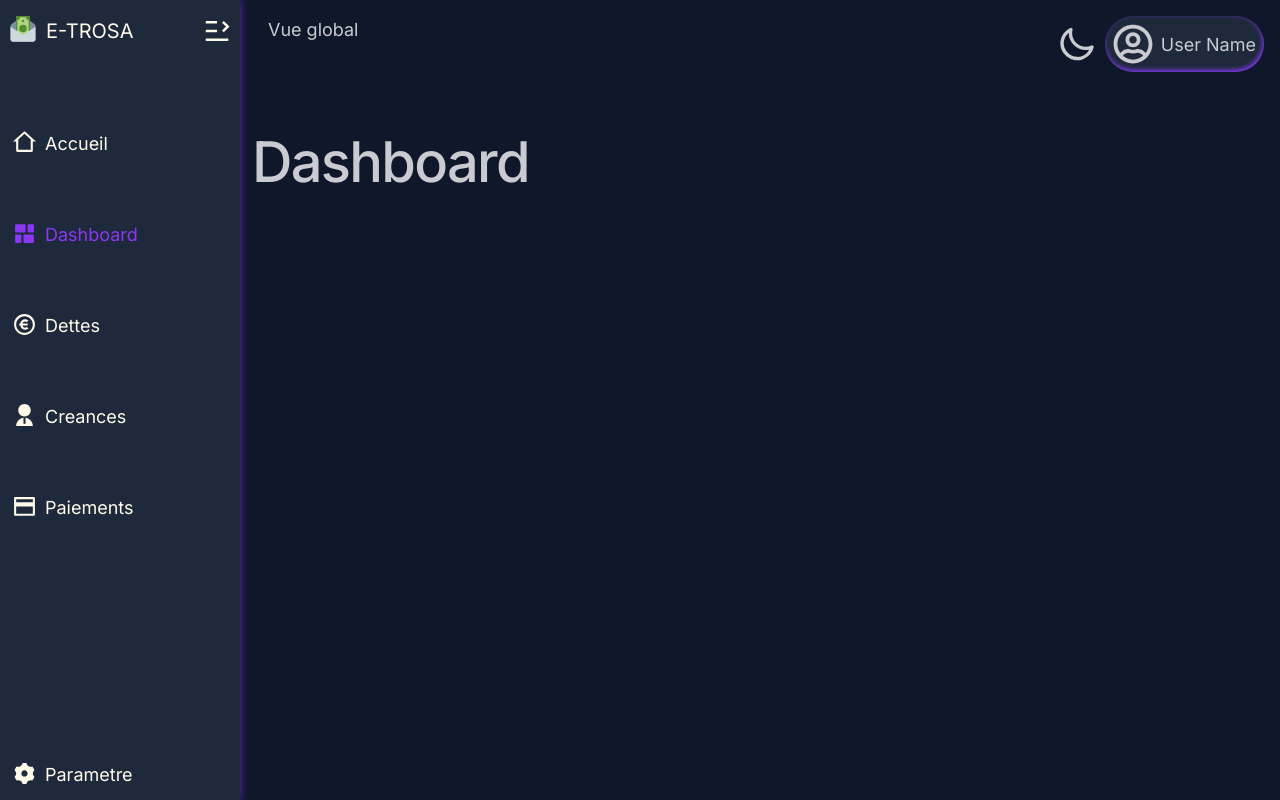
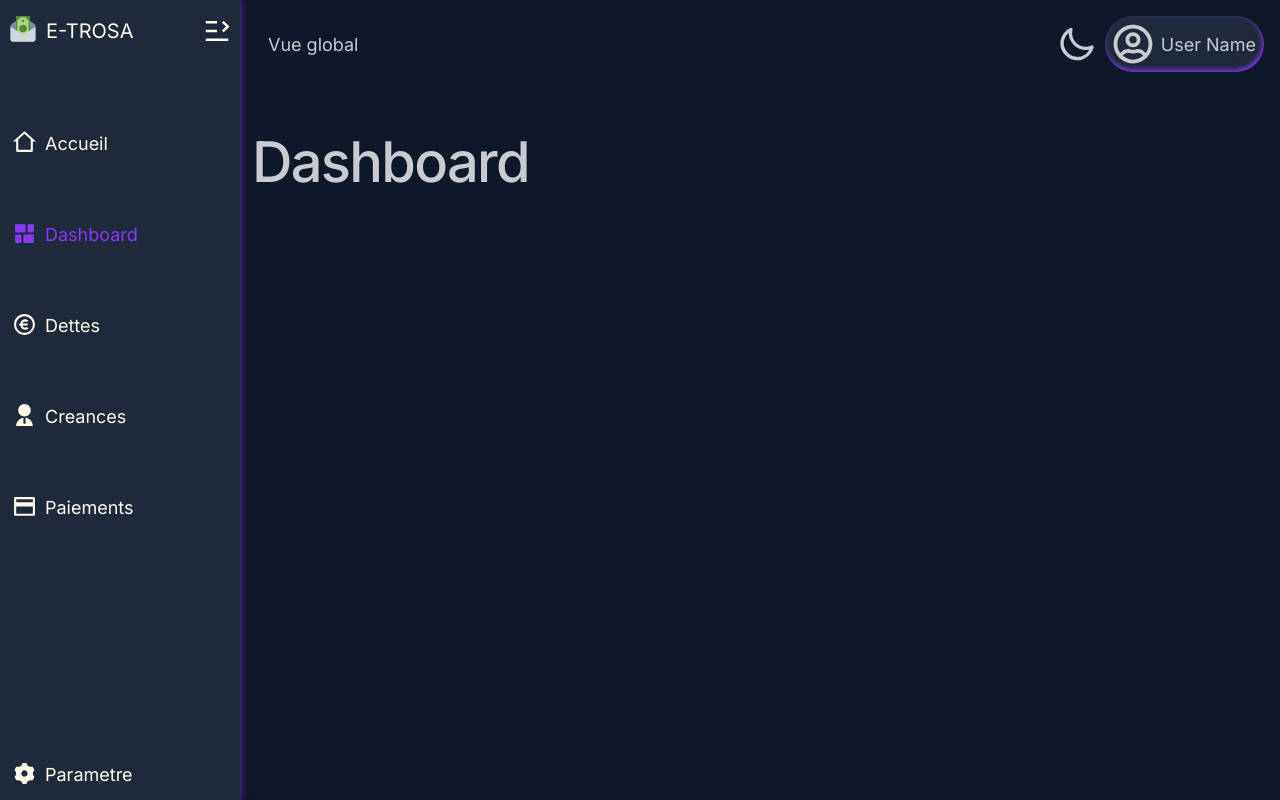
Before and after one commit to tsifcarnage/E-trosa, a React (Vite) app: page /dashboard in a window 1280 px wide. Built offline with nearby package versions, Linux system fonts and the light colour scheme.

Commit message:
Update Navbar.tsx

```diff
--- a/src/components/Navbar.tsx
+++ b/src/components/Navbar.tsx
@@ -11,7 +11,7 @@ export default function Navbar({ links }: SidebarProps) {
 
     return (
         <nav className="flex justify-between p-4 sticky bg-base-100">
-            <h3 className="grow">{currentLink?.label || ""}</h3>
+            <h3 className="grow self-center">{currentLink?.label || ""}</h3>
             <section className="ml-auto flex gap-2">
                 <ThemeToggle />
                 <div className="flex gap-2 bg-neutral rounded-full p-2 text-[#c9cbd0] box-shad-user">
```
